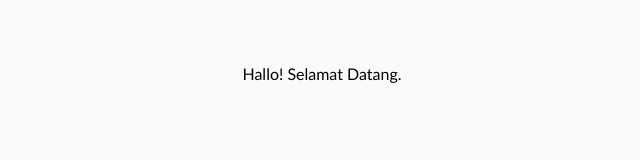
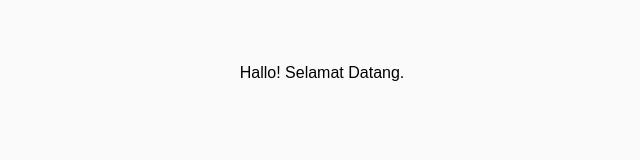
Before and after one commit to MichelleLoving/mozila, a plain HTML site: page index.html in a window 1280 px wide. Shown: the full height of the page, 318-958 px from the left. Drawn offline with Linux system fonts and the light colour scheme.

Commit message:
Change font family from Calibri to Arial

```diff
--- a/index.html
+++ b/index.html
@@ -6,7 +6,7 @@
     <title>Index Sederhana</title>
     <style>
       body {
-        font-family: Calibri, sans-serif;
+        font-family: Arial, sans-serif;
         background: #fafafa;
         padding: 40px;
         text-align: center;
```
